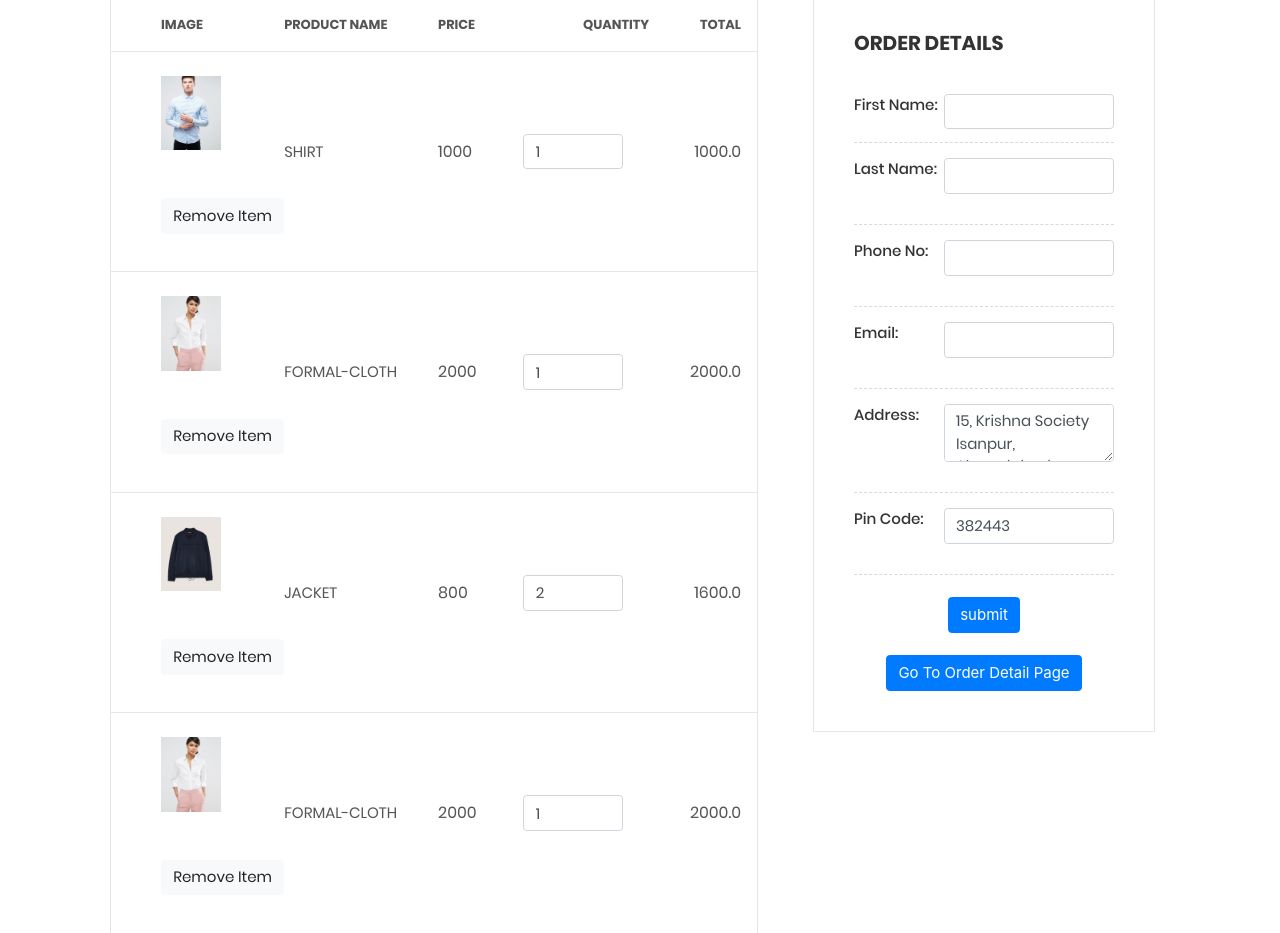
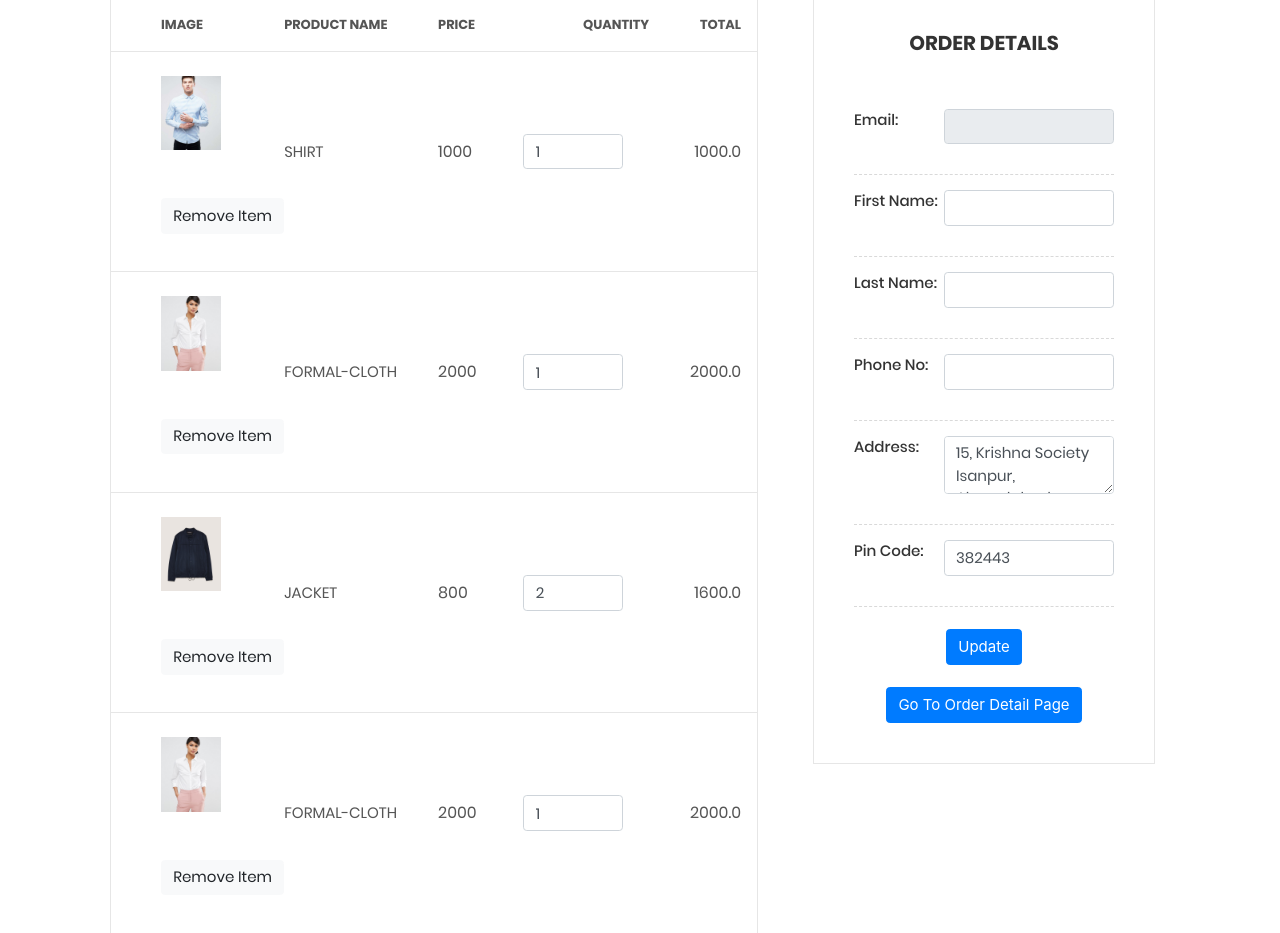
Before and after one commit to bhattniyati/Python_E-Commerce_Project, a Django app: template e_commerce/myapp/templates/scart.html in a window 1280 px wide. Shown: the part 116-1049 px from the top of the page. Run offline with Django 5.2, Linux system fonts and the light colour scheme; the template is opened without the code that fills it: values that come from a table or form of the project are taken from there, others are empty; data comes from the database, SQL or seed files in the repository; some libraries are stand-ins or nearby versions; some web fonts are replaced.

Commit message:
Update scart.html

```diff
--- a/e_commerce/myapp/templates/scart.html
+++ b/e_commerce/myapp/templates/scart.html
@@ -155,22 +155,35 @@
 
 				<div class="col-sm-10 col-lg-7 col-xl-5 m-lr-auto m-b-50">
 					<div class="bor10 p-lr-40 p-t-30 p-b-40 m-l-63 m-r-40 m-lr-0-xl p-lr-15-sm">
-						<h4 class="mtext-109 cl2 p-b-30">
+						<center><h4 class="mtext-109 cl2 p-b-30">
 							Order Details
-						</h4>
+						</h4></center>
 					<form action="{% url 'scart' %}" method="post">
 							{% csrf_token %}
 
-						<div class="flex-w flex-t bor12 p-b-13">
-							<div class="size-208">
+						<div class="flex-w flex-t bor12 p-t-15 p-b-30">
+							<div class="size-208 w-full-ssm">
+								<span class="stext-110 cl2">
+									Email:
+								</span>
+							</div>
+							<div class="size-209">
+								<span class="mtext-110 cl2">
+									<input type="text" name="email" value="{{user.email}}" class="form-control" readonly/>
+								</span>
+							</div>
+						</div>
+
+
+						<div class="flex-w flex-t bor12 p-t-15 p-b-30">
+							<div class="size-208 w-full-ssm">
 								<span class="stext-110 cl2">
 									First Name:
 								</span>
 							</div>
-
 							<div class="size-209">
 								<span class="mtext-110 cl2">
-									<input type="text" value="{{user.firstname}}" class="form-control" />
+									<input type="text" name="firstname" value="{{user.firstname}}" class="form-control" />
 								</span>
 							</div>
 						</div>
@@ -183,7 +196,7 @@
 							</div>
 							<div class="size-209">
 								<span class="mtext-110 cl2">
-									<input type="text" value="{{user.lastname}}" class="form-control" />
+									<input type="text" name="lastname" value="{{user.lastname}}" class="form-control" />
 								</span>
 							</div>
 						</div>
@@ -196,23 +209,11 @@
 							</div>
 							<div class="size-209">
 								<span class="mtext-110 cl2">
-									<input type="text" value="{{user.mobile}}" class="form-control" />
+									<input type="text" name="mobile" value="{{user.mobile}}" class="form-control" />
 								</span>
 							</div>
 						</div>
 
-						<div class="flex-w flex-t bor12 p-t-15 p-b-30">
-							<div class="size-208 w-full-ssm">
-								<span class="stext-110 cl2">
-									Email:
-								</span>
-							</div>
-							<div class="size-209">
-								<span class="mtext-110 cl2">
-									<input type="text" value="{{user.email}}" class="form-control" />
-								</span>
-							</div>
-						</div>
 
 						<div class="flex-w flex-t bor12 p-t-15 p-b-30">
 							<div class="size-208 w-full-ssm">
@@ -239,8 +240,13 @@
 								</span>
 							</div>
 						</div>
-
-						<br><center><input type="submit" class="btn btn-primary" value="submit"></center>
+						<br><center>
+							{% if order %}
+							<input type="submit" class="btn btn-primary" value="Update">
+							{% else %}
+							<input type="submit" class="btn btn-primary" value="Submit">
+							{% endif %}
+							</center>
 						<br><center><a href="{% url 'checkout'  %}"><button type="button" class="btn btn-primary" data-toggle="button" aria-pressed="false" autocomplete="off">
 							Go To Order Detail Page
 						  </button></a></center>
```
